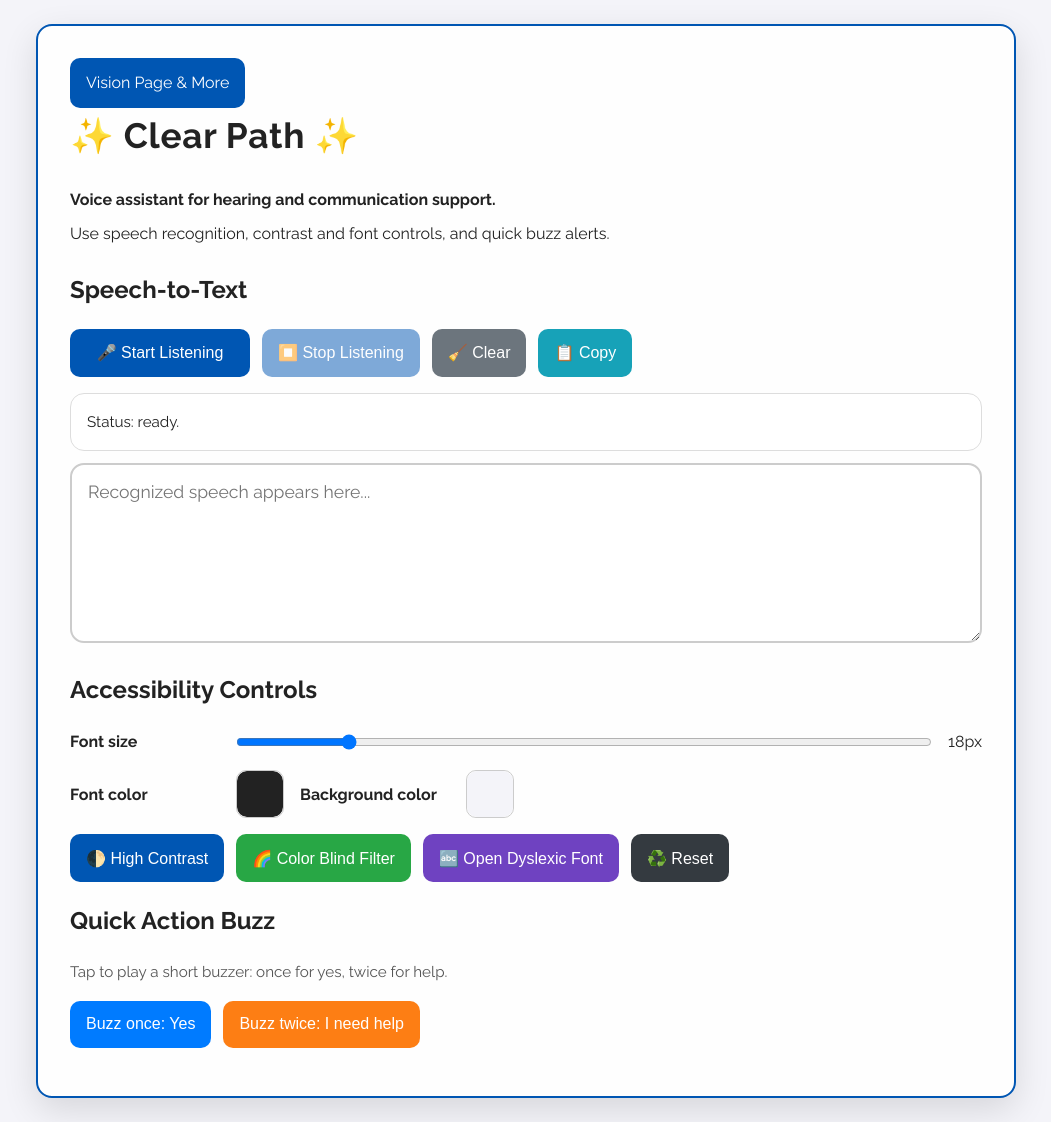
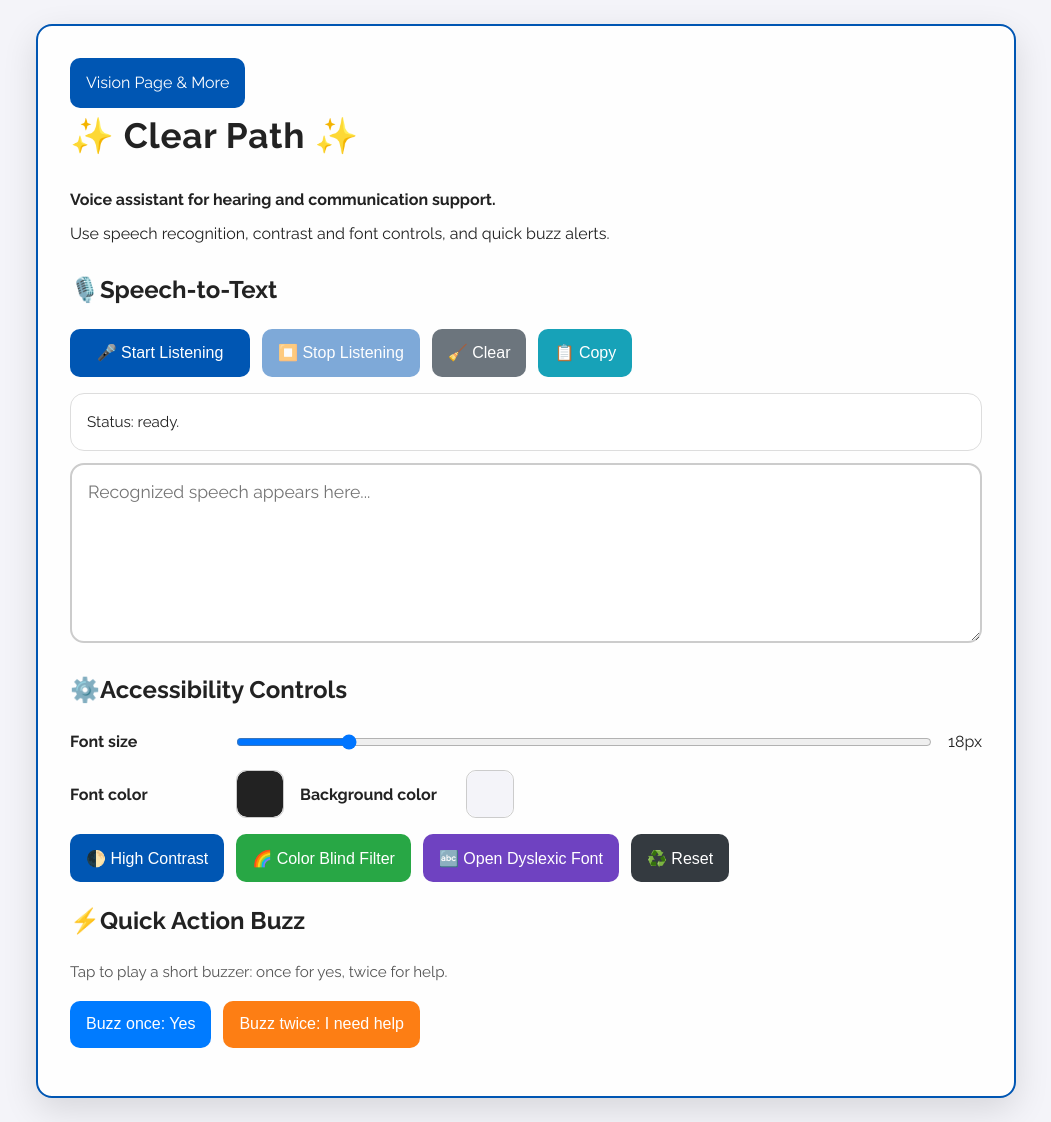
Before and after one commit to Amrutha-2028/ClearPath, a Flask app: page /hearing.html in a window 1280 px wide. Shown: the whole page, without its empty margins (114-1165 px from the left). Run offline with Flask 3, Linux system fonts and the light colour scheme; some web fonts are replaced.

Commit message:
added emojis and icon

```diff
--- a/hearing.html
+++ b/hearing.html
@@ -7,6 +7,7 @@
     <title>Hearing Assistant</title>
     <link rel="preconnect" href="https://fonts.cdnfonts.com" />
     <link href="https://fonts.cdnfonts.com/css/open-dyslexic" rel="stylesheet" />
+    <link rel="icon" type="image/x-icon" href="clearPathLogo.ico.jpg">
     <style>
         :root {
             --bg-color: #f4f4f9;
@@ -213,7 +214,7 @@
             Use speech recognition, contrast and font controls, and quick buzz alerts.
         </p>
         <section>
-            <h2>Speech-to-Text</h2>
+            <h2>🎙️Speech-to-Text</h2>
             <div class="controls">
                 <button type="button" id="start-listen" onclick="startListening()">🎤 Start Listening</button>
                 <button type="button" id="stop-listen" onclick="stopListening()" disabled>⏹️ Stop Listening</button>
@@ -225,7 +226,7 @@
         </section>
 
         <section>
-            <h2>Accessibility Controls</h2>
+            <h2>⚙️Accessibility Controls</h2>
             <div class="slider-row">
                 <label for="font-size-range">Font size</label>
                 <input type="range" id="font-size-range" min="14" max="40" value="18" oninput="updateFontSize(this.value)">
@@ -246,7 +247,7 @@
         </section>
 
         <section>
-            <h2>Quick Action Buzz</h2>
+            <h2>⚡Quick Action Buzz</h2>
             <p class="small-note">Tap to play a short buzzer: once for yes, twice for help.</p>
             <div class="quick-actions">
                 <button type="button" onclick="buzzPattern(1)" style="background:#007bff;">Buzz once: Yes</button>
--- a/index.html
+++ b/index.html
@@ -4,6 +4,7 @@
     <link href="https://fonts.googleapis.com/css2?family=Raleway:wght@400;500;600;700&display=swap" rel="stylesheet">
     <meta charset="UTF-8">
     <meta name="viewport" content="width=device-width, initial-scale=1.0">
+    <link rel="icon" type="image/x-icon" href="clearPathLogo.ico.jpg">
     <title>✨ Clear Path ✨</title>
     <style>
         body {
--- a/templates/hearing.html
+++ b/templates/hearing.html
@@ -7,6 +7,7 @@
     <title>Hearing Assistant</title>
     <link rel="preconnect" href="https://fonts.cdnfonts.com" />
     <link href="https://fonts.cdnfonts.com/css/open-dyslexic" rel="stylesheet" />
+    <link rel="icon" type="image/x-icon" href="clearPathLogo.ico.jpg">
     <style>
         :root {
             --bg-color: #f4f4f9;
@@ -213,7 +214,7 @@
             Use speech recognition, contrast and font controls, and quick buzz alerts.
         </p>
         <section>
-            <h2>Speech-to-Text</h2>
+            <h2>🎙️Speech-to-Text</h2>
             <div class="controls">
                 <button type="button" id="start-listen" onclick="startListening()">🎤 Start Listening</button>
                 <button type="button" id="stop-listen" onclick="stopListening()" disabled>⏹️ Stop Listening</button>
@@ -225,7 +226,7 @@
         </section>
 
         <section>
-            <h2>Accessibility Controls</h2>
+            <h2>⚙️Accessibility Controls</h2>
             <div class="slider-row">
                 <label for="font-size-range">Font size</label>
                 <input type="range" id="font-size-range" min="14" max="40" value="18" oninput="updateFontSize(this.value)">
@@ -246,7 +247,7 @@
         </section>
 
         <section>
-            <h2>Quick Action Buzz</h2>
+            <h2>⚡Quick Action Buzz</h2>
             <p class="small-note">Tap to play a short buzzer: once for yes, twice for help.</p>
             <div class="quick-actions">
                 <button type="button" onclick="buzzPattern(1)" style="background:#007bff;">Buzz once: Yes</button>
--- a/templates/index.html
+++ b/templates/index.html
@@ -4,6 +4,7 @@
     <link href="https://fonts.googleapis.com/css2?family=Raleway:wght@400;500;600;700&display=swap" rel="stylesheet">
     <meta charset="UTF-8">
     <meta name="viewport" content="width=device-width, initial-scale=1.0">
+    <link rel="icon" type="image/x-icon" href="clearPathLogo.ico.jpg">
     <title>✨ Clear Path ✨</title>
     <style>
         body {
--- a/templates/vision.html
+++ b/templates/vision.html
@@ -8,6 +8,7 @@
     <link href="https://fonts.googleapis.com/css2?family=Raleway:wght@400;500;600;700&display=swap" rel="stylesheet">
     <script src="https://unpkg.com/@tensorflow/tfjs@4.20.0/dist/tf.min.js"></script>
     <script src="https://unpkg.com/@tensorflow-models/coco-ssd@2.2.3/dist/coco-ssd.min.js"></script>
+    <link rel="icon" type="image/x-icon" href="clearPathLogo.ico.jpg">
     <style>
 
         :root {
--- a/vision.html
+++ b/vision.html
@@ -4,10 +4,11 @@
 <head>
     <meta charset="UTF-8">
     <meta name="viewport" content="width=device-width, initial-scale=1.0">
-    <title>✨ Clear Path ✨</title>
+    <title>Vision Assistant</title>
     <link href="https://fonts.googleapis.com/css2?family=Raleway:wght@400;500;600;700&display=swap" rel="stylesheet">
     <script src="https://unpkg.com/@tensorflow/tfjs@4.20.0/dist/tf.min.js"></script>
     <script src="https://unpkg.com/@tensorflow-models/coco-ssd@2.2.3/dist/coco-ssd.min.js"></script>
+    <link rel="icon" type="image/x-icon" href="clearPathLogo.ico.jpg">
     <style>
 
         :root {
```
Also changed, not shown: clearPathLogo.ico.jpg (renamed from clearPathLogo.jpg).
